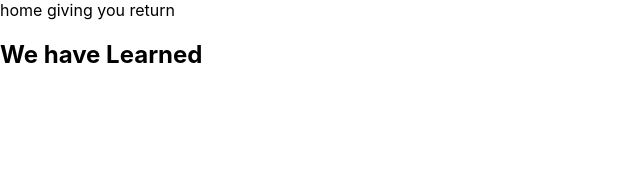
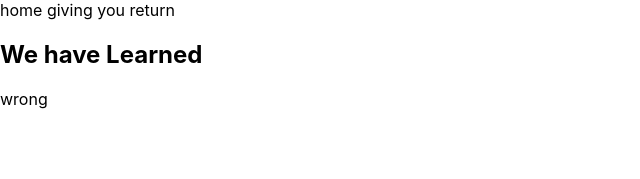
Before and after one commit to Harishsen69/git-lrearning, a React (Create React App) app in the folder auth/: page / in a window 1280 px wide. Shown: the top 179 px of the page, without its empty margins (0-640 px from the left). Built offline with nearby package versions, Linux system fonts and the light colour scheme.

Commit message:
conflict

```diff
--- a/auth/src/App.js
+++ b/auth/src/App.js
@@ -5,6 +5,7 @@ function App() {
     <div>
       <Home></Home>
       <h2>We have Learned</h2>
+      <p>wrong</p>
     </div>
   )
 }
```
